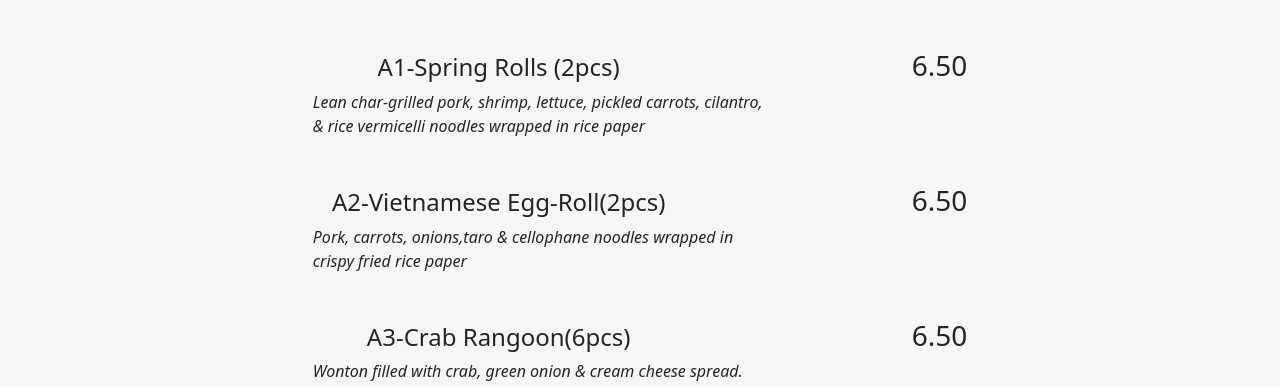
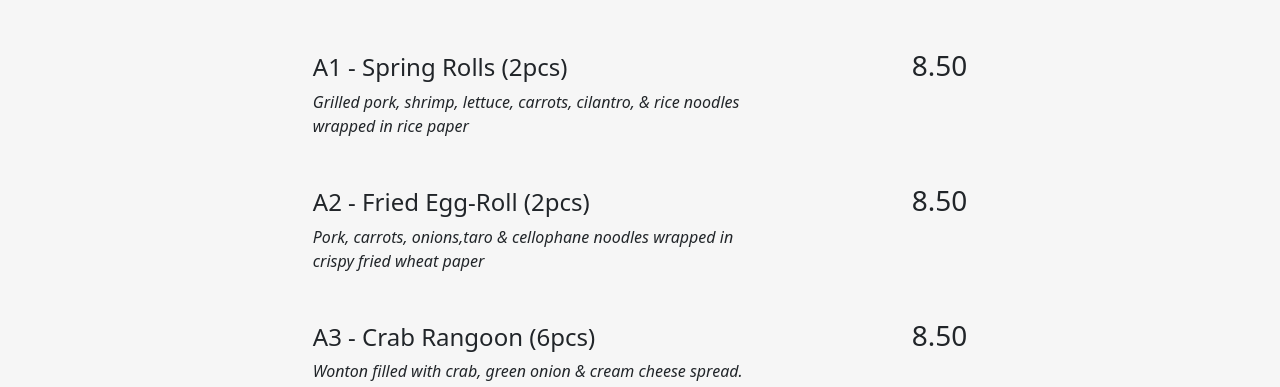
Before and after one commit to tommytimmytony/Pho-Filet-Website, a website: page index.html in a window 1280 px wide. Shown: the part 413-800 px from the top of the page. Drawn offline with nearby package versions, Linux system fonts and the light colour scheme.

Commit message:
Update Menu

```diff
--- a/script.js
+++ b/script.js
@@ -1,37 +1,39 @@
 const itemContainer = document.getElementsByClassName("item_container");
 const mainContainer = document.querySelector(".main_container");
 const link = document.querySelector(".link");
-
 
 const Appetizers = {
   title: "Appetizers",
   position: 0,
   items: {
     item1: {
-        name: "A1-Spring Rolls (2pcs)",
-        price: 6.50,
-        description: "Lean char-grilled pork, shrimp, lettuce, pickled carrots, cilantro, & rice vermicelli noodles wrapped in rice paper",
+      name: "A1 - Spring Rolls (2pcs)",
+      price: 8.5,
+      description:
+        "Grilled pork, shrimp, lettuce, carrots, cilantro, & rice noodles wrapped in rice paper",
     },
     item2: {
-        name: "A2-Vietnamese Egg-Roll(2pcs)",
-        price: 6.50,
-        description: "Pork, carrots, onions,taro & cellophane noodles wrapped in crispy fried rice paper",
+      name: "A2 - Fried Egg-Roll (2pcs)",
+      price: 8.5,
+      description:
+        "Pork, carrots, onions,taro & cellophane noodles wrapped in crispy fried wheat paper",
     },
     item3: {
-        name:  "A3-Crab Rangoon(6pcs)",
-        price: 6.50,
-        description:  "Wonton filled with crab, green onion & cream cheese spread. Pinched into little purses, and deep fried",
+      name: "A3 - Crab Rangoon (6pcs)",
+      price: 8.5,
+      description:
+        "Wonton filled with crab, green onion & cream cheese spread. Pinched into little purses, and deep fried",
     },
     item4: {
-        name:  "A9 - Pot Stickers - Steamed or Fried (6pcs)",
-        price: 6.50,
+      name: "A9 - Pot Stickers - Steamed or Fried (6pcs)",
+      price: 8.5,
       description: "Wonton filled with pork & vegetables",
     },
     item5: {
-        name:  "E1-Edamame",
-        price: 5.99,
-        description:  "Boiled soybeans in the pod",
-    }
+      name: "E1 - Edamame",
+      price: 8.5,
+      description: "Boiled soybeans in the pod",
+    },
   },
 };
 
@@ -40,23 +42,23 @@ const Pho = {
   position: 1,
   items: {
     item1: {
-      name: "P1 - Beef Pho",
-      price: 14.95,
+      name: "P1 - Beef Pho (with or without Beef Ball)",
+      price: 16.95,
       description: "",
     },
     item2: {
       name: "P10 - Chicken Pho",
-      price: 12.95,
+      price: 15.95,
       description: "",
     },
     item3: {
       name: "P11 - Vegetable Pho",
-      price: 12.95,
-      description: "- with Tofu (+ 2.00) <br> - without Tofu",
+      price: 15.95,
+      description: "- with Tofu (+ 1.00) <br> - without Tofu",
     },
     item4: {
       name: "P12 - Shrimp Pho",
-      price: 14.95,
+      price: 16.95,
       description: "",
     },
   },
@@ -68,37 +70,37 @@ const Vermicelli = {
   items: {
     item1: {
       name: "B1 - Combination Vermicelli",
-      price: 14.95,
+      price: 16.95,
       description: "",
     },
     item2: {
       name: "B2 - Egg Roll Vermicelli",
-      price: 12.95,
+      price: 15.95,
       description: "",
     },
     item3: {
       name: "B4 - Char-grilled Pork Vermicelli",
-      price: 12.95,
+      price: 15.95,
       description: "",
     },
     item4: {
       name: "B5 - Char-grilled Shrimp Vermicelli",
-      price: 12.95,
+      price: 15.95,
       description: "",
     },
     item5: {
       name: "B6 - Stir-fried Beef Vermicelli",
-      price: 12.95,
+      price: 15.95,
       description: "",
     },
     item6: {
       name: "B7 - Stir-fried Chicken Vermicelli",
-      price: 12.95,
+      price: 15.95,
       description: "",
     },
     item7: {
       name: "B8 - Stir-fried Tofu Vermicelli",
-      price: 12.95,
+      price: 15.95,
       description: "",
     },
   },
@@ -110,32 +112,32 @@ const Plates = {
   items: {
     item1: {
       name: "C1 - Combination with Steamed Rice",
-      price: 14.95,
+      price: 16.95,
       description: "",
     },
     item2: {
       name: "C4 - Char-grilled Pork with Steamed Rice",
-      price: 12.95,
+      price: 15.95,
       description: "",
     },
     item3: {
       name: "C5 - Char-grilled Shrimp with Steamed Rice",
-      price: 12.95,
+      price: 15.95,
       description: "",
     },
     item4: {
       name: "C6 - Stir-fried Beef with Steamed Rice",
-      price: 12.95,
+      price: 15.95,
       description: "",
     },
     item5: {
       name: "C7 - Stir-fried Chicken with Steamed Rice",
-      price: 12.95,
+      price: 15.95,
       description: "",
     },
     item6: {
       name: "C8 - Stir-fried Tofu with Steamed Rice",
-      price: 14.95,
+      price: 15.95,
       description: "",
     },
   },
@@ -147,27 +149,26 @@ const Fried_Rice = {
   items: {
     item1: {
       name: "F1 - Combination Fried Rice",
-      price: 14.95,
+      price: 16.95,
       description: "",
     },
     item2: {
       name: "F2 - Chicken Fried Rice",
-      price: 12.95,
+      price: 15.95,
       description: "",
     },
     item3: {
       name: "F3 - Beef Fried Rice",
-      price: 12.95,
+      price: 15.95,
       description: "",
     },
     item4: {
       name: "F4 - Shrimp Fried Rice",
-      price: 12.95,
+      price: 15.95,
       description: "",
     },
   },
 };
-
 
 const Lo_Mein = {
   title: "Lo Mein",
@@ -175,22 +176,22 @@ const Lo_Mein = {
   items: {
     item1: {
       name: "Combination Lo Mein",
-      price: 14.95,
+      price: 16.95,
       description: "",
     },
     item2: {
       name: "Chicken Lo Mein",
-      price: 12.95,
+      price: 15.95,
       description: "",
     },
     item3: {
       name: "Beef Lo Mein",
-      price: 12.95,
+      price: 15.95,
       description: "",
     },
     item4: {
       name: "Shrimp Lo Mein",
-      price: 12.95,
+      price: 15.95,
       description: "",
     },
   },
@@ -201,23 +202,23 @@ const Vietnamese_Sandwiches = {
   position: 6,
   items: {
     item1: {
-      name: "A12 - Char-grilled Pork",
-      price: 7.50,
+      name: "S4 - Char-grilled Pork",
+      price: 9.5,
       description: "",
     },
     item2: {
-      name: "STofu - Stir-fried Tofu",
-      price: 7.50,
+      name: "S6 - Stir-fried Beef",
+      price: 9.5,
       description: "",
     },
     item3: {
-      name: "A14- Stir-fried Chicken",
-      price: 7.50,
+      name: "S7 - Stir-fried Chicken",
+      price: 9.5,
       description: "",
     },
     item4: {
-      name: "A15 - Stir-fried Beef",
-      price: 7.50,
+      name: "S8 - Stir-fried Tofu",
+      price: 9.5,
       description: "",
     },
   },
@@ -228,19 +229,19 @@ const Vegetarian_Items = {
   position: 7,
   items: {
     item1: {
-      name: "ATofu - Vegetable Spring Rolls(2pcs)",
-      price: 6.5,
+      name: "ATofu - Vegetable Spring Rolls (2pcs)",
+      price: 8.5,
       description:
         "Tofu, lettuce, pickled carrots, cilantro & rice vermicelli noodles wrapped in rice paper",
     },
     item2: {
       name: "Vegetable Lo Mein",
-      price: 12.95,
-      description: "- with Tofu (+ 2.00) <br> - without Tofu",
+      price: 15.95,
+      description: "- with Tofu (+ 1.00) <br> - without Tofu",
     },
     item3: {
       name: "Vegetable Pho",
-      price: 12.95,
+      price: 15.95,
       description: "- with Tofu (+ 2.00) <br> - without Tofu",
     },
   },
@@ -252,9 +253,9 @@ const Drinks = {
   items: {
     item1: {
       name: "Boba Drinks",
-      price: 5.99,
+      price: 6.99,
       description:
-        "Strawberry, Watermelon, Mango, Coconut, PassionFruit, Peach, Taro, Thai Tea",
+        "Strawberry, Watermelon, Mango, Coconut, PassionFruit, Peach, Taro",
     },
     item2: {
       name: "Vietnamese Coffee",
@@ -268,7 +269,7 @@ const Drinks = {
     },
     item4: {
       name: "Soda / Tea / Bottled Water",
-      price: 2.25,
+      price: 2.75,
       description: "",
     },
   },
@@ -286,18 +287,17 @@ addSection(Drinks);
 function addSection(section) {
   addLine(section.position);
   addTitle(section.title);
-  for(const item in section.items){
+  for (const item in section.items) {
     addNameAndPrice(section.items[item], section.position);
     addDescription(section.items[item].description, section.position);
   }
 }
-function addLine(position){
-    if (position === 0)
-        return;
+function addLine(position) {
+  if (position === 0) return;
 
-    mainContainer.insertAdjacentHTML('beforeend', `<hr class="break_line">` );
+  mainContainer.insertAdjacentHTML("beforeend", `<hr class="break_line">`);
 }
-function addTitle(title){
+function addTitle(title) {
   const html = `<span class="item_Title">${title}</span>
 
   <div class="item_container row d-flex justify-content-between
@@ -313,50 +313,50 @@ function addNameAndPrice(item, position) {
              <div class="item_price col-md-5">
                 ${item.price.toFixed(2)}
     `;
-    itemContainer[position].insertAdjacentHTML('beforeend', html);
+  itemContainer[position].insertAdjacentHTML("beforeend", html);
 }
 
-function addDescription (description, position){
+function addDescription(description, position) {
   let html = "";
-    if(description === "" ){
-        html = `</div>`
-    }
-    else{   html = ` </div>
+  if (description === "") {
+    html = `</div>`;
+  } else {
+    html = ` </div>
              <span class="item_description" style="max-width: 70%">${description}</span >`;
   }
-    itemContainer[position].insertAdjacentHTML('beforeend', html);
+  itemContainer[position].insertAdjacentHTML("beforeend", html);
 }
 
 //sticky for nagivation bar
-document.addEventListener("scroll", function(){
+document.addEventListener("scroll", function () {
   const header = document.querySelector(".header");
   header.classList.toggle("sticky", window.scrollY > 0);
-})
+});
 
 // dropdown for Opening hours
-document.addEventListener("click", e=> {
+document.addEventListener("click", (e) => {
   const isDropdownButton = e.target.matches("[data-dropdown-button");
-  if(!isDropdownButton && e.target.closest("[data-dropdown]" != null))
-    return;
+  if (!isDropdownButton && e.target.closest("[data-dropdown]" != null)) return;
 
   let currentDropdown;
-  if(isDropdownButton){
+  if (isDropdownButton) {
     currentDropdown = e.target.closest("[data-dropdown]");
-    currentDropdown.classList.toggle('active');
+    currentDropdown.classList.toggle("active");
   }
-})
+});
 
 // time system && down-triangle
 
-
 let date = new Date();
 openingHours(date);
-function openingHours(date){
-  if(date.getDay() != 0 && date.getHours() >= 21 || date.getHours() < 11){
+function openingHours(date) {
+  if ((date.getDay() != 0 && date.getHours() >= 21) || date.getHours() < 11) {
     link.textContent = "Closed ";
     return;
-  }
-  else if (date.getDay() == 0 && (date.getHours() >= 20 && date.getMinutes() > 30) || date.getHours() < 11) {
+  } else if (
+    (date.getDay() == 0 && date.getHours() >= 20 && date.getMinutes() > 30) ||
+    date.getHours() < 11
+  ) {
     link.textContent = "Closed";
     return;
   }
@@ -387,7 +387,7 @@ switch (date.getDay()) {
 console.log(date.getDay());
 console.log(date.getDate());
 console.log(date.getHours());
-console.log(date.getMinutes())
+console.log(date.getMinutes());
 console.log(date.get);
 console.log(date);
 console.log(link.textContent);
--- a/style.css
+++ b/style.css
@@ -1,10 +1,11 @@
-*,html,body{
+*,
+html,
+body {
   margin: 0;
   padding: 0;
   box-sizing: border-box;
   background-color: rgb(246, 246, 246);
   max-width: 100%;
-
 }
 /* html, body {
     overflow-x: hidden;
@@ -43,11 +44,10 @@ header div{
     align-items: center;
 } */
 
-
-.nav_bar{
+.nav_bar {
   background-color: white;
 }
-.item_Title{
+.item_Title {
   display: flex;
   justify-content: center;
   align-items: center;
@@ -55,12 +55,11 @@ header div{
   width: 100%;
 }
 
-
-.item_name{
+.item_name {
   padding-top: 2.5rem;
 }
 
-.main_container{
+.main_container {
   display: grid;
   gap: 1rem;
   grid-template-rows: repeat(auto-fillminmax(300px, 1fr));
@@ -72,21 +71,21 @@ header div{
   background-color: rgb(246, 246, 246);
 }
 
-.item_description{
+.item_description {
   font-style: italic;
 }
 
-.logo{
+.logo {
   align-items: center;
-    background:rgba(255, 255, 255, 0.6);
+  background: rgba(255, 255, 255, 0.6);
 }
-.logo_name{
+.logo_name {
   cursor: pointer;
   position: relative;
   font-weight: 700;
   margin: 0;
   color: rgba(255, 0, 0, 0.76);
-    background:rgba(255, 255, 255, 0.6);
+  background: rgba(255, 255, 255, 0.6);
   text-decoration: none;
   font-size: 2.5rem;
   text-transform: uppercase;
@@ -94,44 +93,42 @@ header div{
   transition: 0.6s;
 }
 
-.info_sections{
-    background:rgba(255, 255, 255, 0.6);
+.info_sections {
+  background: rgba(255, 255, 255, 0.6);
   text-align: center;
 }
 
-.info{
+.info {
   background: inherit;
   font-size: inherit;
   margin-top: 10px;
   margin-bottom: 0;
   font-weight: 500;
 }
-.direction{
+.direction {
   background: inherit;
   font-size: inherit;
   font-weight: 500;
   margin: 0;
 }
 
-.sticky{
+.sticky {
   height: 95px;
   font-size: 15px;
   padding-bottom: 10px;
 }
 
-.header.sticky{
+.header.sticky {
   max-height: 100px;
 }
 
-
-
-.header{
+.header {
   max-height: 123px;
   /* position: fixed; */
   top: 0;
-    Left: 0;
+  left: 0;
   width: 100%;
-    background:rgba(255, 255, 255, 0.6);
+  background: rgba(255, 255, 255, 0.6);
   display: flex;
   align-items: center;
   justify-content: space-between;
@@ -140,7 +137,7 @@ header div{
   transition: 0.5s ease-in-out;
 }
 
-.link{
+.link {
   background: none;
   border: none;
   text-decoration: none;
@@ -151,23 +148,23 @@ header div{
   padding: 0;
 }
 
-.link::after{
+.link::after {
   font-size: 0.75rem;
-    content: '\25BC';
+  content: "\25BC";
 }
 
 .dropdown.active > .link,
-.link:hover{
+.link:hover {
   color: black;
 }
 
-.dropdown{
-    background:rgba(255, 255, 255, 0.6);
+.dropdown {
+  background: rgba(255, 255, 255, 0.6);
   width: 20%;
   position: relative;
 }
 
-.dropdown_hour{
+.dropdown_hour {
   background: inherit;
   position: absolute;
   width: 80%;
@@ -177,7 +174,7 @@ header div{
   background-color: white;
   padding: 0.75rem;
   border-radius: 0.25rem;
-    box-shadow: 0 2px 5px 0 rgba(0,0,0,.1);
+  box-shadow: 0 2px 5px 0 rgba(0, 0, 0, 0.1);
   opacity: 0;
   white-space: nowrap;
   pointer-events: none;
@@ -185,7 +182,7 @@ header div{
   transition: opacity 150ms ease-in-out, transform 150ms ease-in-out;
 }
 
-.dropdown.active > .link + .dropdown_hour{
+.dropdown.active > .link + .dropdown_hour {
   opacity: 1;
   transform: translateY(0);
   pointer-events: auto;
@@ -194,148 +191,147 @@ header div{
 /* .dropdown_menu.active{
     opacitu
 } */
-.menu_text{
+.menu_text {
   font-size: 3rem;
   font-weight: 700;
 }
 
-.hours{
-    background:rgba(255, 255, 255, 0.6);
+.hours {
+  background: rgba(255, 255, 255, 0.6);
   margin: 0;
   font-size: 16px;
+  font-weight: bold;
 }
 
-.hours.col{
+.hours.col {
   display: block;
 }
 
-.item_Title{
-    font-size:2.5rem;
-    font-weight: 700
+.item_Title {
+  font-size: 2.5rem;
+  font-weight: 700;
 }
 
-.item_name{
+.item_name {
   font-size: 1.5rem;
-    justify-self: center;
+  justify-self: start;
 }
-.item_price{
+.item_price {
   font-size: 1.75rem;
   text-align: end;
 }
 
-.item_description{
+.item_description {
   word-wrap: break-word;
   margin-bottom: 10px;
 }
 
-@media (max-width: 1380px){
-    .logo{
+@media (max-width: 1380px) {
+  .logo {
     width: 20%;
     align-items: center;
-    background:rgba(255, 255, 255, 0.6);
+    background: rgba(255, 255, 255, 0.6);
   }
 
-    .dropdown_hour{
+  .dropdown_hour {
     width: 100%;
   }
 }
 
-@media (max-width: 1000px){
-    .logo_img{
+@media (max-width: 1000px) {
+  .logo_img {
     width: 70px;
   }
-    .logo_name{
+  .logo_name {
     font-size: 1.8rem;
   }
 
-    .dropdown{
+  .dropdown {
     width: 25%;
   }
-    .dropdown_hour{
+  .dropdown_hour {
     white-space: nowrap;
   }
 }
 
-@media (max-width: 800px){
-
-.item_Title{
-    font-size:2rem;
+@media (max-width: 800px) {
+  .item_Title {
+    font-size: 2rem;
     font-weight: 700;
     justify-self: center;
   }
 
-.item_name{
+  .item_name {
     font-size: 1.5rem;
     justify-self: center;
   }
 }
 
-@media (max-width: 770px){
-.item_price{
+@media (max-width: 770px) {
+  .item_price {
     text-align: start;
     margin-bottom: 10px;
   }
 
-.logo_img{
+  .logo_img {
     display: none;
   }
 
- .hours.col-md-9{
+  .hours.col-md-9 {
     font-size: 0.9rem;
   }
-    .hours.col-md-3{
+  .hours.col-md-3 {
     font-size: 0.9rem;
   }
 }
 
-@media (max-width: 500px){
-
-.main_container{
+@media (max-width: 500px) {
+  .main_container {
     max-width: 100%;
     padding-left: 15px;
   }
-.sticky{
+  .sticky {
     height: 75px;
     font-size: 15px;
     padding-bottom: 10px;
   }
 
- .logo_name{
+  .logo_name {
     font-size: 1.5rem;
   }
 
-.info{
+  .info {
     background: inherit;
     font-size: 0.75rem;
     margin-top: 10px;
     margin-bottom: 0;
     font-weight: 500;
   }
-.direction{
+  .direction {
     background: inherit;
     font-size: 0.75rem;
     font-weight: 500;
     margin: 0;
   }
 
-.break_line{
+  .break_line {
     width: 80%;
     justify-self: center;
   }
 
- .hours.col-md-9{
+  .hours.col-md-9 {
     font-size: 0.6rem;
   }
-    .hours.col-md-3{
+  .hours.col-md-3 {
     font-size: 0.6rem;
   }
 }
 
-@media (max-width: 400px){
-     .hours.col-md-9{
+@media (max-width: 400px) {
+  .hours.col-md-9 {
     font-size: 0.5rem;
   }
-    .hours.col-md-3{
+  .hours.col-md-3 {
     font-size: 0.5rem;
   }
 }
```
Lines whose indentation alone changed are shown as unchanged.
